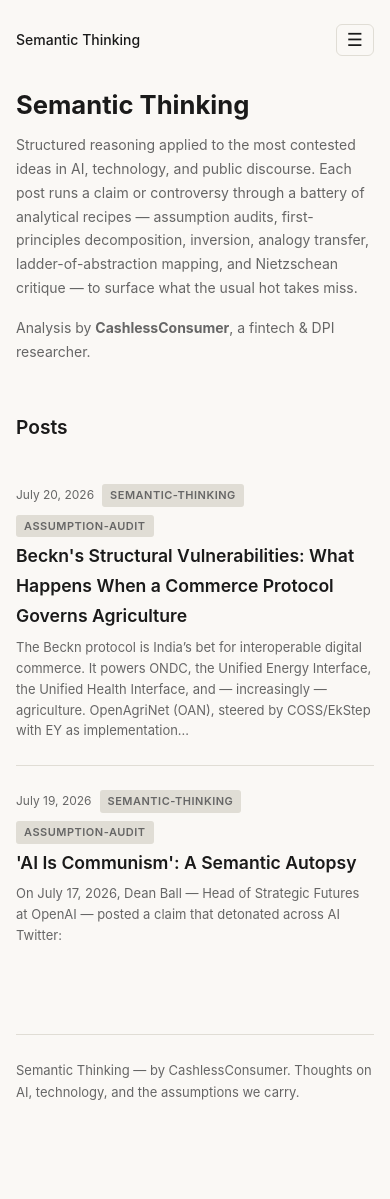
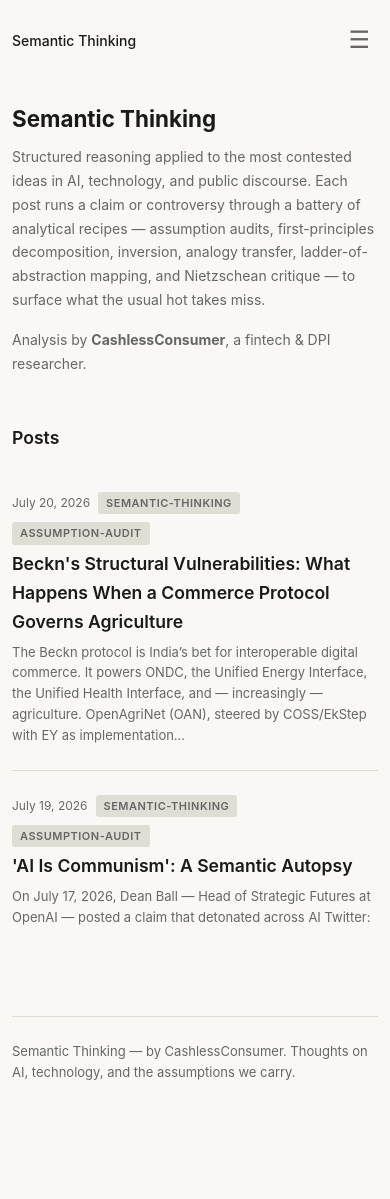
Before and after one commit to CCAgentOrg/semantic-thinking, a Jekyll site: the page built from index.html, in a window 390 px wide. Built offline with Jekyll 4.4.1, drawn with Linux system fonts in a browser that asks for light colours; the list of posts is cut into pages by our own code; after the commit the page ends 1147 px from its top, so only the background shows below that.

Commit message:
Add responsive design: mobile nav toggle, image zoom lightbox, lazy loading, table scroll overflow, responsive breakpoints

```diff
--- a/_layouts/default.html
+++ b/_layouts/default.html
@@ -18,7 +18,6 @@
       --bg-card: #fff;
       --font: -apple-system, BlinkMacSystemFont, "Segoe UI", system-ui, sans-serif;
       --font-mono: "SF Mono", "Cascadia Code", Consolas, monospace;
-      --container-pad: 24px;
     }
     @media (prefers-color-scheme: dark) {
       :root {
@@ -41,17 +40,16 @@
       -webkit-font-smoothing: antialiased;
     }
     .container {
-      max-width: 720px;
+      max-width: 680px;
       margin: 0 auto;
-      padding: 48px var(--container-pad) 80px;
+      padding: 60px 24px 80px;
     }
-    /* ===== Navigation ===== */
     nav {
       display: flex;
       gap: 24px;
       margin-bottom: 48px;
       align-items: center;
-      position: relative;
+      flex-wrap: wrap;
     }
     nav a {
       color: var(--fg-muted);
@@ -67,28 +65,26 @@
       color: var(--fg);
       margin-right: auto;
     }
-    nav .site-title a { color: var(--fg); }
     .nav-toggle {
       display: none;
       background: none;
-      border: 1px solid var(--border);
-      border-radius: 6px;
-      padding: 6px 10px;
+      border: none;
+      color: var(--fg-muted);
+      font-size: 24px;
       cursor: pointer;
-      color: var(--fg);
-      font-size: 18px;
+      padding: 4px 8px;
       line-height: 1;
+      border-radius: 4px;
+      transition: background 0.15s;
     }
     .nav-toggle:hover { background: var(--border); }
-    .nav-links { display: flex; gap: 24px; align-items: center; }
-    /* ===== Typography ===== */
+    .nav-links { display: flex; gap: 24px; align-items: center; flex-wrap: wrap; }
     h1 { font-size: 1.8rem; font-weight: 700; line-height: 1.3; margin-bottom: 8px; }
     h2 { font-size: 1.35rem; margin-top: 32px; margin-bottom: 12px; font-weight: 600; }
     h3 { font-size: 1.1rem; margin-top: 24px; margin-bottom: 8px; font-weight: 600; }
     p { margin-bottom: 16px; }
     a { color: var(--accent); text-decoration: none; }
     a:hover { color: var(--accent-hover); text-decoration: underline; }
-    /* ===== Post list (home) ===== */
     .post-list { list-style: none; margin: 0; padding: 0; }
     .post-list li {
       padding: 24px 0;
@@ -102,7 +98,6 @@
       display: flex;
       gap: 8px;
       align-items: center;
-      flex-wrap: wrap;
     }
     .post-title { font-size: 1.2rem; font-weight: 600; margin-bottom: 6px; }
     .post-title a { color: var(--fg); }
@@ -119,12 +114,10 @@
       background: var(--border);
       color: var(--fg-muted);
     }
-    /* ===== Home intro ===== */
     .home-intro { margin-bottom: 48px; }
     .home-intro h1 { font-size: 2rem; margin-bottom: 12px; }
     .home-intro p { color: var(--fg-muted); font-size: 15px; line-height: 1.7; }
-    /* ===== Post content ===== */
-    .post-content { max-width: 100%; }
+    .post-content { max-width: 680px; }
     .post-content h1 { margin-top: 40px; }
     .post-content h2 { border-bottom: 1px solid var(--border); padding-bottom: 6px; }
     .post-content code {
@@ -139,12 +132,14 @@
       overflow-x: auto;
       -webkit-overflow-scrolling: touch;
       border-radius: 6px;
+      background: var(--bg-card);
       border: 1px solid var(--border);
-      background: var(--bg-card);
     }
     .post-content pre code {
       display: block;
       padding: 16px;
+      overflow-x: auto;
+      -webkit-overflow-scrolling: touch;
       font-size: 13px;
       line-height: 1.5;
       border: none;
@@ -157,62 +152,74 @@
       color: var(--fg-muted);
       font-style: italic;
     }
-    /* ===== Images ===== */
-    .post-content img {
-      max-width: 100%;
+    /* Image container for large diagrams */
+    .post-content .img-container {
+      margin: 16px 0;
+      border-radius: 8px;
+      overflow: hidden;
+      cursor: zoom-in;
+      position: relative;
+      border: 1px solid var(--border);
+      background: var(--bg-card);
+      transition: border-color 0.2s;
+    }
+    .post-content .img-container:hover {
+      border-color: var(--accent);
+    }
+    .post-content .img-container img {
+      display: block;
+      width: 100%;
       height: auto;
-      border-radius: 6px;
-      margin: 16px 0;
-      display: block;
-      border: 1px solid var(--border);
-      transition: opacity 0.3s, transform 0.2s;
-      cursor: zoom-in;
+      max-height: 480px;
+      object-fit: contain;
+      border-radius: 0;
+      margin: 0;
+      transition: opacity 0.3s;
     }
-    .post-content img:hover {
-      box-shadow: 0 4px 20px rgba(0,0,0,0.12);
-    }
-    .post-content img[loading="lazy"] {
-      opacity: 0;
-    }
-    .post-content img.loaded {
-      opacity: 1;
-    }
-    .post-content figure {
-      margin: 24px 0;
-      text-align: center;
-    }
-    .post-content figure img {
-      margin: 0 auto 8px;
-    }
-    .post-content figure figcaption {
+    .post-content .img-container img.loading { opacity: 0; }
+    .post-content .img-container img.loaded { opacity: 1; }
+    .post-content .img-container::after {
+      content: "↗";
+      position: absolute;
+      bottom: 8px;
+      right: 10px;
       font-size: 13px;
       color: var(--fg-muted);
-      font-style: italic;
+      opacity: 0.6;
+      pointer-events: none;
     }
-    /* Image lightbox overlay */
-    .lightbox-overlay {
+    /* Lightbox overlay for zoomed images */
+    .img-lightbox {
       display: none;
       position: fixed;
       top: 0; left: 0; right: 0; bottom: 0;
-      background: rgba(0,0,0,0.88);
       z-index: 9999;
+      background: rgba(0,0,0,0.85);
+      cursor: zoom-out;
+      align-items: center;
       justify-content: center;
-      align-items: center;
-      cursor: zoom-out;
-      padding: 32px;
+      padding: 24px;
     }
-    .lightbox-overlay.active {
-      display: flex;
-    }
-    .lightbox-overlay img {
+    .img-lightbox.active { display: flex; }
+    .img-lightbox img {
       max-width: 95vw;
       max-height: 95vh;
       object-fit: contain;
       border-radius: 4px;
       box-shadow: 0 8px 40px rgba(0,0,0,0.5);
     }
-    /* ===== Tables ===== */
-    .table-wrapper {
+    /* Inline images (non-container) */
+    .post-content img {
+      max-width: 100%;
+      height: auto;
+      border-radius: 6px;
+      margin: 16px 0;
+    }
+    @media (prefers-color-scheme: dark) {
+      .post-content img, .post-content .img-container { border-color: var(--border); }
+    }
+    /* Table horizontal scroll */
+    .post-content .table-wrap {
       overflow-x: auto;
       -webkit-overflow-scrolling: touch;
       margin: 16px 0;
@@ -223,7 +230,7 @@
       width: 100%;
       border-collapse: collapse;
       font-size: 14px;
-      min-width: 480px;
+      min-width: 500px;
     }
     .post-content th, .post-content td {
       padding: 8px 12px;
@@ -233,9 +240,6 @@
     }
     .post-content th { background: var(--bg-card); font-weight: 600; }
     .post-content hr { border: none; border-top: 1px solid var(--border); margin: 32px 0; }
-    .post-content ul, .post-content ol { padding-left: 24px; margin-bottom: 16px; }
-    .post-content li { margin-bottom: 6px; }
-    /* ===== Pagination ===== */
     .pagination {
       display: flex;
       justify-content: space-between;
@@ -243,9 +247,11 @@
       padding-top: 24px;
       border-top: 1px solid var(--border);
     }
-    .pagination a { font-size: 14px; font-weight: 500; }
+    .pagination a {
+      font-size: 14px;
+      font-weight: 500;
+    }
     .about-content { margin-top: 32px; }
-    /* ===== Footer ===== */
     footer {
       margin-top: 64px;
       padding-top: 24px;
@@ -253,50 +259,62 @@
       font-size: 13px;
       color: var(--fg-muted);
     }
-    /* ===== Responsive ===== */
+    /* ===== Responsive Breakpoints ===== */
     @media (max-width: 640px) {
-      :root { --container-pad: 16px; }
-      .container { padding-top: 24px; }
-      nav { flex-wrap: wrap; margin-bottom: 32px; }
+      .container { padding: 32px 16px 60px; }
+      body { font-size: 15px; }
+      h1 { font-size: 1.5rem; }
+      h2 { font-size: 1.2rem; margin-top: 24px; }
+      .home-intro h1 { font-size: 1.6rem; }
+      .home-intro p { font-size: 14px; }
+      .post-title { font-size: 1.1rem; }
+      .post-content { font-size: 15px; }
+      .post-content h1 { font-size: 1.5rem; margin-top: 28px; }
+      .post-content h2 { font-size: 1.2rem; }
+      .post-content code { font-size: 13px; }
+      .post-content pre code { font-size: 12px; padding: 12px; }
+      /* Stack nav on mobile */
+      nav { gap: 0; }
       .nav-toggle { display: block; }
       .nav-links {
         display: none;
+        width: 100%;
         flex-direction: column;
-        width: 100%;
-        gap: 0;
-        background: var(--bg-card);
-        border: 1px solid var(--border);
-        border-radius: 8px;
-        overflow: hidden;
+        gap: 8px;
+        padding: 12px 0 4px;
       }
       .nav-links.open { display: flex; }
-      .nav-links a {
-        padding: 12px 16px;
-        font-size: 15px;
-        border-bottom: 1px solid var(--border);
-      }
-      .nav-links a:last-child { border-bottom: none; }
-      h1 { font-size: 1.5rem; }
-      h2 { font-size: 1.2rem; }
-      .home-intro h1 { font-size: 1.6rem; }
-      .post-title { font-size: 1.1rem; }
-      .post-content pre code { font-size: 12px; padding: 12px; }
-      .post-content figure { margin: 16px 0; }
-      .post-content table { font-size: 13px; }
-      .post-content img { margin: 12px 0; }
-      .lightbox-overlay { padding: 16px; }
+      .nav-links a { font-size: 15px; padding: 6px 0; }
+      .pagination { flex-direction: column; gap: 12px; }
+      .post-content img { border-radius: 4px; margin: 12px 0; }
+      .post-content .img-container img { max-height: 320px; }
     }
     @media (max-width: 480px) {
-      .post-meta { font-size: 12px; }
+      .container { padding: 24px 12px 48px; }
+      body { font-size: 14px; line-height: 1.65; }
+      h1 { font-size: 1.35rem; }
+      h2 { font-size: 1.1rem; }
+      .home-intro h1 { font-size: 1.4rem; }
+      .post-meta { font-size: 12px; flex-wrap: wrap; }
       .post-excerpt { font-size: 13px; }
-      .home-intro p { font-size: 14px; }
+      .post-content { font-size: 14px; }
+      .post-content .img-container img { max-height: 240px; }
+      .img-lightbox { padding: 12px; }
+      .img-lightbox img { max-width: 98vw; max-height: 98vh; }
+    }
+    /* Print styles */
+    @media print {
+      nav, footer, .pagination, .img-lightbox, .nav-toggle { display: none !important; }
+      .container { max-width: 100%; padding: 0; }
+      body { font-size: 12pt; color: #000; background: #fff; }
+      a { color: #000; text-decoration: underline; }
     }
   </style>
 </head>
 <body>
   <div class="container">
     <nav>
-      <span class="site-title"><a href="{{ '/' | relative_url }}">{{ site.title }}</a></span>
+      <span class="site-title"><a href="{{ '/' | relative_url }}" style="color:var(--fg);text-decoration:none;">{{ site.title }}</a></span>
       <button class="nav-toggle" id="navToggle" aria-label="Toggle navigation menu">☰</button>
       <div class="nav-links" id="navLinks">
         <a href="{{ '/' | relative_url }}">Home</a>
@@ -309,79 +327,93 @@
       <p>{{ site.title }} &mdash; by {{ site.author }}. Thoughts on AI, technology, and the assumptions we carry.</p>
     </footer>
   </div>
+  <div class="img-lightbox" id="imgLightbox"><img src="" alt="Full-size image"></div>
+  <script>
+    (function() {
+      // --- Mobile nav toggle ---
+      var toggle = document.getElementById('navToggle');
+      var links = document.getElementById('navLinks');
+      if (toggle && links) {
+        toggle.addEventListener('click', function() {
+          links.classList.toggle('open');
+        });
+      }
 
-  <!-- Lightbox container -->
-  <div class="lightbox-overlay" id="lightboxOverlay">
-    <img id="lightboxImage" src="" alt="" />
-  </div>
+      // --- Wrap images for responsive handling ---
+      var images = document.querySelectorAll('.post-content img');
+      for (var i = 0; i < images.length; i++) {
+        var img = images[i];
+        // Skip images already wrapped
+        if (img.parentElement && img.parentElement.classList.contains('img-container')) continue;
+        // Skip data-uri or very small images (icons)
+        if (img.src.indexOf('data:') === 0) continue;
+        if (img.naturalWidth && img.naturalWidth < 100) continue;
 
-  <script>
-    // === Mobile hamburger nav ===
-    document.getElementById('navToggle')?.addEventListener('click', function() {
-      document.getElementById('navLinks')?.classList.toggle('open');
-    });
-    document.addEventListener('click', function(e) {
-      const nav = document.querySelector('nav');
-      if (nav && !nav.contains(e.target)) {
-        document.getElementById('navLinks')?.classList.remove('open');
+        var container = document.createElement('div');
+        container.className = 'img-container';
+        img.parentNode.insertBefore(container, img);
+        container.appendChild(img);
+
+        // Lazy load
+        img.classList.add('loading');
+        if (img.complete) {
+          img.classList.remove('loading');
+          img.classList.add('loaded');
+        } else {
+          img.addEventListener('load', function() {
+            this.classList.remove('loading');
+            this.classList.add('loaded');
+          });
+          img.addEventListener('error', function() {
+            this.classList.remove('loading');
+            this.classList.add('loaded');
+          });
+          // Native lazy loading
+          img.loading = 'lazy';
+        }
+
+        // --- Click-to-zoom lightbox ---
+        (function(im) {
+          container.addEventListener('click', function(e) {
+            e.stopPropagation();
+            var lb = document.getElementById('imgLightbox');
+            if (!lb) return;
+            var lbImg = lb.querySelector('img');
+            if (!lbImg) return;
+            lbImg.src = im.src;
+            lbImg.alt = im.alt || '';
+            lb.classList.add('active');
+            document.body.style.overflow = 'hidden';
+          });
+        })(img);
       }
-    });
 
-    // === Image lazy loading ===
-    document.querySelectorAll('.post-content img').forEach(function(img) {
-      // Skip images already in viewport or small icons
-      if (img.closest('.home-intro') || img.width < 100) return;
+      // --- Close lightbox on click ---
+      var lightbox = document.getElementById('imgLightbox');
+      if (lightbox) {
+        lightbox.addEventListener('click', function() {
+          this.classList.remove('active');
+          document.body.style.overflow = '';
+        });
+        document.addEventListener('keydown', function(e) {
+          if (e.key === 'Escape' && lightbox.classList.contains('active')) {
+            lightbox.classList.remove('active');
+            document.body.style.overflow = '';
+          }
+        });
+      }
 
-      // Enable click-to-zoom
-      img.addEventListener('click', function() {
-        const overlay = document.getElementById('lightboxOverlay');
-        const lightImg = document.getElementById('lightboxImage');
-        if (overlay && lightImg) {
-          lightImg.src = this.src;
-          lightImg.alt = this.alt || '';
-          overlay.classList.add('active');
-        }
-      });
-
-      // Lazy load with IntersectionObserver
-      if ('IntersectionObserver' in window) {
-        var observer = new IntersectionObserver(function(entries) {
-          entries.forEach(function(entry) {
-            if (entry.isIntersecting) {
-              var dataSrc = img.getAttribute('data-src');
-              if (dataSrc) img.src = dataSrc;
-              img.removeAttribute('data-src');
-              img.classList.add('loaded');
-              observer.unobserve(img);
-            }
-          });
-        }, { rootMargin: '200px' });
-        observer.observe(img);
-      } else {
-        img.classList.add('loaded');
+      // --- Wrap tables for horizontal scroll ---
+      var tables = document.querySelectorAll('.post-content table');
+      for (var t = 0; t < tables.length; t++) {
+        var table = tables[t];
+        if (table.parentElement && table.parentElement.classList.contains('table-wrap')) continue;
+        var wrapper = document.createElement('div');
+        wrapper.className = 'table-wrap';
+        table.parentNode.insertBefore(wrapper, table);
+        wrapper.appendChild(table);
       }
-    });
-
-    // === Close lightbox on click ===
-    document.getElementById('lightboxOverlay')?.addEventListener('click', function() {
-      this.classList.remove('active');
-    });
-    document.addEventListener('keydown', function(e) {
-      if (e.key === 'Escape') {
-        document.getElementById('lightboxOverlay')?.classList.remove('active');
-      }
-    });
-
-    // === Responsive: wrap tables in scroll container ===
-    document.querySelectorAll('.post-content table').forEach(function(table) {
-      var wrapper = document.createElement('div');
-      wrapper.className = 'table-wrapper';
-      table.parentNode.insertBefore(wrapper, table);
-      wrapper.appendChild(table);
-    });
-
-    // === Responsive: wrap image+h1 combos in figures if followed by caption ===
-    // (no-op: Jekyll markdown handles p/em nesting)
+    })();
   </script>
 </body>
 </html>
```
